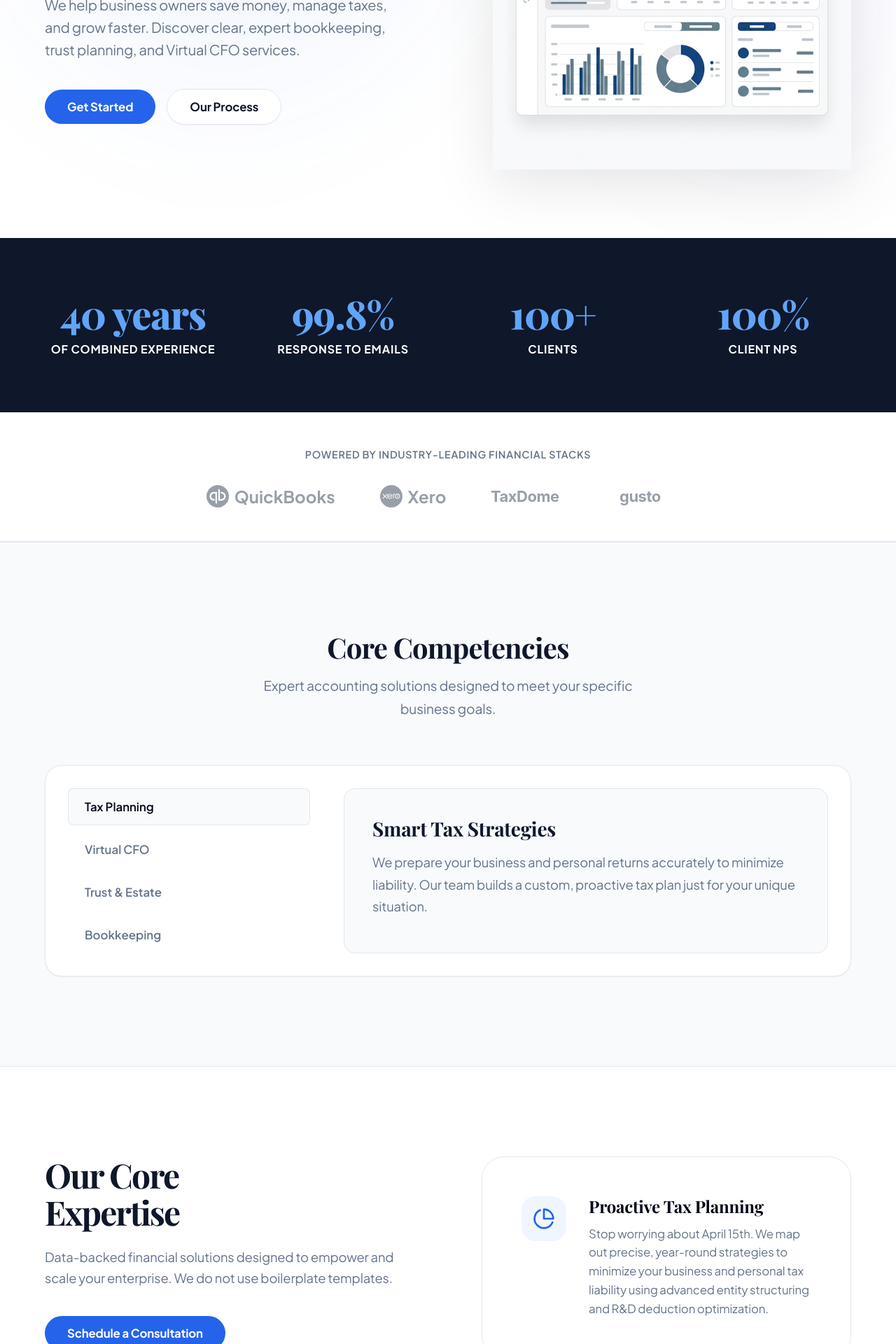
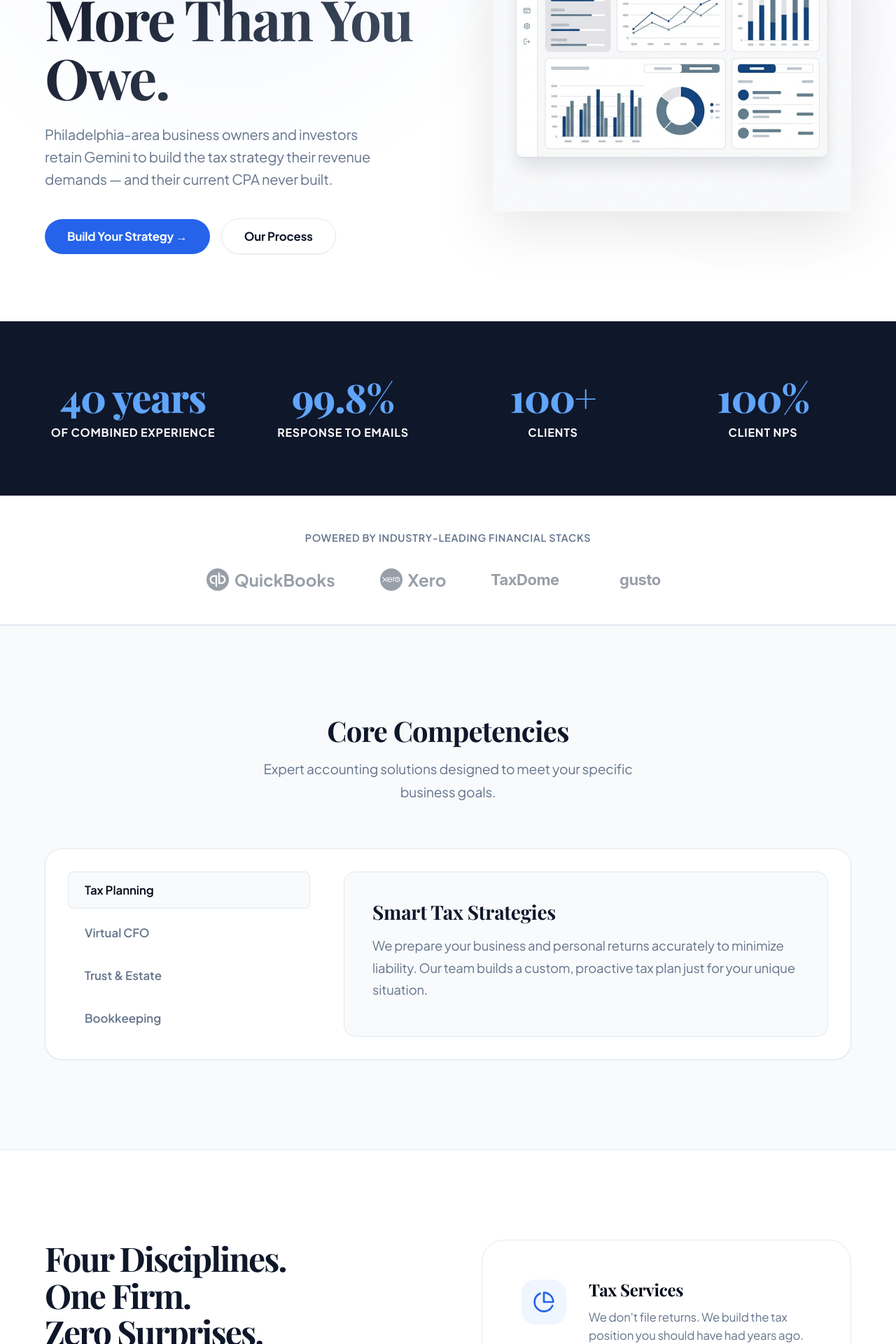
Before and after one commit to truthislam/geminitax, a React (Vite) app: page / in a window 1280 px wide. Shown: the part 460-2380 px from the top of the page at 70% size. Built offline with nearby package versions, Linux system fonts and the light colour scheme; a web font is replaced by a local one.

Commit message:
feat: implement direct-response copy rewrite across all core components

```diff
--- a/src/components/CtaSection.jsx
+++ b/src/components/CtaSection.jsx
@@ -28,15 +28,15 @@ export default function CtaSection() {
           style={{ maxWidth: '800px', margin: '0 auto' }}
         >
           <div style={{ display: 'inline-flex', padding: '0.5rem 1rem', background: 'rgba(255,255,255,0.05)', border: '1px solid rgba(255,255,255,0.1)', borderRadius: '999px', color: '#94a3b8', fontSize: '0.9rem', fontWeight: 600, textTransform: 'uppercase', letterSpacing: '0.05em', marginBottom: '2rem', fontFamily: 'Plus Jakarta Sans, sans-serif' }}>
-            Seamless and Transparent Process
+            Media, PA · Serving Greater Philadelphia & Camden County
           </div>
 
           <h2 style={{ fontSize: '4rem', color: 'white', marginBottom: '1.5rem', letterSpacing: '-0.02em', lineHeight: 1.1, fontFamily: 'Playfair Display, serif' }}>
-            Ready to streamline your accounting?
+            Stop Overpaying Your Taxes. Start Building Your Wealth.
           </h2>
 
           <p style={{ fontSize: '1.35rem', color: '#94a3b8', marginBottom: '3rem', lineHeight: '1.6', fontFamily: 'Plus Jakarta Sans, sans-serif' }}>
-            At Gemini, we believe in making the onboarding process seamless, transparent, and efficient so you can get back to what you love.
+            Gemini serves a selective roster of businesses and families across Media, the Philly suburbs, and Camden County. If you're generating revenue and not running a proactive tax plan, you are leaving money on the table every single quarter.
           </p>
 
           <div style={{ display: 'flex', flexDirection: 'column', alignItems: 'center', gap: '1rem' }}>
@@ -47,7 +47,7 @@ export default function CtaSection() {
               whileHover={{ scale: 1.03, boxShadow: "0 0 40px rgba(255,255,255,0.3)" }}
               whileTap={{ scale: 0.98 }}
             >
-              Get In Touch
+              Claim Your Strategy Session — No Obligation.
             </motion.a>
           </div>
 
--- a/src/components/FAQ.jsx
+++ b/src/components/FAQ.jsx
@@ -4,20 +4,28 @@ import { FiChevronDown } from 'react-icons/fi';
 
 const faqs = [
   {
-    q: "Will I be passed off to a junior bookkeeper?",
-    a: "No. The Gemini advantage is that you are paired with a dedicated CPA and Virtual CFO. They learn the intricacies of your business model, are available for strategic calls, and actively review your finances."
+    q: "What size businesses do you work with?",
+    a: "Primarily small to mid-market businesses generating between $500K and $20M annually. If you're scaling past that range, we'll tell you directly whether we're still the right fit — or connect you to someone who is."
   },
   {
-    q: "How fast is the onboarding process?",
-    a: "We deploy an incredibly streamlined onboarding protocol. Within 48 hours of engagement, we connect directly to your banks, payroll, and existing accounting software via secure API integrations to begin our initial diagnostic."
-  },
-  {
-    q: "Do you integrate with my current software stack?",
-    a: "Absolutely. We are certified partners with industry standards like QuickBooks Online and Xero. We integrate directly with Gusto for payroll, Stripe for revenue processing, and TaxDome for secure document transfer."
+    q: "Why outsource instead of hiring in-house?",
+    a: "In-house accountants cost $60K–$120K in salary alone — before benefits, turnover, and supervision overhead. Gemini gives you a full team, from bookkeeper to Virtual CFO, for a fraction of that cost. The team doesn't call in sick and doesn't need managing."
   },
   {
     q: "Is this just bookkeeping, or actual proactive tax strategy?",
-    a: "Bookkeeping is just the historical data. Our true value is proactive tax strategy. We map your real-time data against current tax code to execute entity structuring, R&D credits, and end-of-year tax minimization protocols before the year even ends."
+    a: "Bookkeeping is historical data. Our real value is proactive tax strategy — engineered before the year closes, not after. We map your real-time financials against current tax code to execute entity structuring, R&D credits, and liability compression while there’s still time to act."
+  },
+  {
+    q: "How fast do we see results?",
+    a: "Most clients identify immediate savings opportunities during the discovery phase. Structural results — optimized tax position, cash flow clarity — materialize within 90 days of engagement."
+  },
+  {
+    q: "Who handles our account day-to-day?",
+    a: "A named team lead with direct access. Not a helpdesk queue. Not a junior associate who escalates your questions upstream. The team that built your strategy is the team you talk to."
+  },
+  {
+    q: "What if we’re not ready for full service?",
+    a: "We have entry points. A standalone tax review or bookkeeping cleanup is a legitimate starting point. Most clients expand the engagement within 60 days of seeing the impact."
   }
 ];
 
@@ -99,10 +107,10 @@ export default function FAQ() {
 
         <div className="text-center" style={{ marginBottom: '3.5rem' }}>
           <h2 style={{ fontSize: '3rem', color: 'var(--color-heading)', marginBottom: '1rem', letterSpacing: '-0.02em', fontFamily: 'Playfair Display, serif' }}>
-            Frequent Questions
+            Straight Answers to the Questions Most Firms Dodge.
           </h2>
           <p className="text-muted" style={{ fontSize: '1.2rem', fontFamily: 'Plus Jakarta Sans, sans-serif' }}>
-            Everything you need to know about our process and workflow.
+            If you have a question we haven't addressed, your first call with Gemini will.
           </p>
         </div>
 
--- a/src/components/Hero.jsx
+++ b/src/components/Hero.jsx
@@ -44,11 +44,11 @@ export default function Hero() {
           animate="visible"
         >
           <motion.h1 className="hero-title text-gradient" variants={childVariants}>
-            Expert CPAs & Tax Advisors
+            Stop Paying Your Government More Than You Owe.
           </motion.h1>
 
           <motion.p className="hero-subtitle" variants={childVariants} style={{ fontSize: '1.25rem', color: 'var(--color-text-muted)', lineHeight: '1.6', fontFamily: 'Plus Jakarta Sans, sans-serif' }}>
-            We help business owners save money, manage taxes, and grow faster. Discover clear, expert bookkeeping, trust planning, and Virtual CFO services.
+            Philadelphia-area business owners and investors retain Gemini to build the tax strategy their revenue demands — and their current CPA never built.
           </motion.p>
 
           <motion.div className="hero-actions" variants={childVariants}>
@@ -58,7 +58,7 @@ export default function Hero() {
               whileHover={{ y: -3, scale: 1.02, boxShadow: "var(--shadow-glow)" }}
               whileTap={{ y: 0, scale: 0.98 }}
             >
-              Get Started
+              Build Your Strategy →
             </motion.a>
             <motion.a
               href="#core-competencies"
--- a/src/components/Services.jsx
+++ b/src/components/Services.jsx
@@ -5,23 +5,23 @@ import { FiPieChart, FiBriefcase, FiAperture, FiBook } from 'react-icons/fi';
 export default function Services() {
   const services = [
     {
-      title: "Proactive Tax Planning",
-      desc: "Stop worrying about April 15th. We map out precise, year-round strategies to minimize your business and personal tax liability using advanced entity structuring and R&D deduction optimization.",
+      title: "Tax Services",
+      desc: "We don't file returns. We build the tax position you should have had years ago. Business and personal, combined.",
       icon: <FiPieChart size={32} />
     },
     {
       title: "Virtual CFO",
-      desc: "Financial leadership on demand. We build granular cash flow forecasts, optimize pricing models, and provide hard, data-driven insights so you can confidently scale your operations without guesswork.",
+      desc: "Financial leadership on demand at a fraction of the cost of a full-time C-suite hire. Cash flow clarity. Growth roadmaps. Hard decisions made easy.",
       icon: <FiBriefcase size={32} />
     },
     {
-      title: "Trust & Estate Structuring",
-      desc: "Secure generational wealth. Navigate complex asset transfers, real estate depreciation schedules (1031 exchanges), and legal entity layering with absolute compliance and minimal leakage.",
+      title: "Trust & Estate Planning",
+      desc: "Wealth transfers without a strategy become wealth losses. We protect your estate so it reaches the people you intend — intact.",
       icon: <FiAperture size={32} />
     },
     {
-      title: "Real-Time Bookkeeping",
-      desc: "Accurate, automated ledgers synced directly to your bank and payroll. You always know your exact bottom line, allowing you to react instantly to market conditions.",
+      title: "Bookkeeping Services",
+      desc: "Real-time books, zero lag. You see your exact margins every day — not at the end of the quarter when it's too late to act.",
       icon: <FiBook size={32} />
     }
   ];
@@ -39,10 +39,10 @@ export default function Services() {
              transition={{ duration: 0.5 }}
           >
             <h2 style={{ fontSize: '3rem', color: 'var(--color-primary)', marginBottom: '1.5rem', letterSpacing: '-0.04em', lineHeight: 1.1 }}>
-              Our Core <br/>Expertise
+              Four Disciplines. <br/>One Firm. <br/>Zero Surprises.
             </h2>
             <p className="text-muted" style={{ fontSize: '1.15rem', marginBottom: '2.5rem', lineHeight: 1.6 }}>
-              Data-backed financial solutions designed to empower and scale your enterprise. We do not use boilerplate templates.
+              Most accounting firms react to your past. We engineer your future.
             </p>
             <a href="#contact" className="btn btn-primary" style={{ padding: '0.875rem 2rem', fontSize: '1.05rem' }}>
               Schedule a Consultation
--- a/src/components/Testimonials.jsx
+++ b/src/components/Testimonials.jsx
@@ -20,10 +20,10 @@ export default function Testimonials() {
     <section className="testimonials-section section" style={{ backgroundColor: 'var(--color-surface-soft)', borderTop: '1px solid var(--color-border)', borderBottom: '1px solid var(--color-border)', overflow: 'hidden' }}>
       <div className="container" style={{ marginBottom: '4rem', textAlign: 'center' }}>
         <h2 style={{ fontSize: '2.5rem', color: 'var(--color-primary)', marginBottom: '1rem', letterSpacing: '-0.02em' }}>
-          Verified Capital Growth
+          What Happens When Your Numbers Are Finally in the Right Hands.
         </h2>
         <p className="text-muted" style={{ maxWidth: '600px', margin: '0 auto', fontSize: '1.15rem' }}>
-          Read transparent outcomes from founders who fired their traditional CPAs.
+          Verified Google reviews from business owners across Greater Philadelphia who made the switch.
         </p>
       </div>
 
--- a/src/components/WhyUs.jsx
+++ b/src/components/WhyUs.jsx
@@ -4,17 +4,17 @@ import { FiTarget, FiShield } from 'react-icons/fi';
 
 const features = [
   {
-    title: "Passionate & Extraordinarily Skilled",
-    desc: "We don't just file your returns; we solve the hardest problems in the simplest ways. Our team is passionate about finding tailored strategies that make your tax filing process entirely smooth and stress-free.",
-    points: ["Available when you need us", "Complex problem solving", "Transparent and simple strategies"],
+    title: "Passionate & Extraordinarily Skilled.",
+    desc: "We don't just file your returns; we engineer the tax position you should have had years ago. Our team is passionate about executing complex structuring with surgical precision — so compliance is never a hurdle.",
+    points: ["Available when you need us.", "Complex structuring made simple.", "Proactive, not reactive."],
     icon: <FiTarget size={32} color="var(--color-accent)" />,
     imageReverse: false,
     mockupType: 'chart'
   },
   {
-    title: "Prompt, Thorough, and Accurate",
-    desc: "A seamless, transparent, and efficient process. We guarantee expertise and attention to detail so you can relax knowing your personal and business compliance is handled correctly.",
-    points: ["Highly responsive communication", "Proactive advice and support", "Clear explanations of strategies"],
+    title: "Prompt, Thorough, and Accurate.",
+    desc: "A seamless, transparent, and efficient process. We guarantee zero surprises in your financials. Most accounting firms react to your past — we build the reporting infrastructure that scales your future.",
+    points: ["Highly responsive communication.", "Proactive advice and support.", "Audit-ready at all times."],
     icon: <FiShield size={32} color="var(--color-accent)" />,
     imageReverse: true,
     mockupType: 'glass-cards'
@@ -122,10 +122,10 @@ export default function WhyUs() {
 
         <div className="text-center mb-8">
           <h2 style={{ fontSize: '3rem', color: 'var(--color-heading)', marginBottom: '1rem', letterSpacing: '-0.02em', fontFamily: 'Playfair Display, serif' }}>
-            A Tailored, Client-First Approach
+            Seamless by Design. Profitable by Default.
           </h2>
           <p className="text-muted" style={{ maxWidth: '600px', margin: '0 auto', fontSize: '1.15rem', fontFamily: 'Plus Jakarta Sans, sans-serif' }}>
-            At Gemini Accounting & Advisory Services, our core values are the foundation of every relationship we build.
+            From your first call to your dedicated accounting team, we run a proven system that removes guesswork entirely.
           </p>
         </div>
 
```
